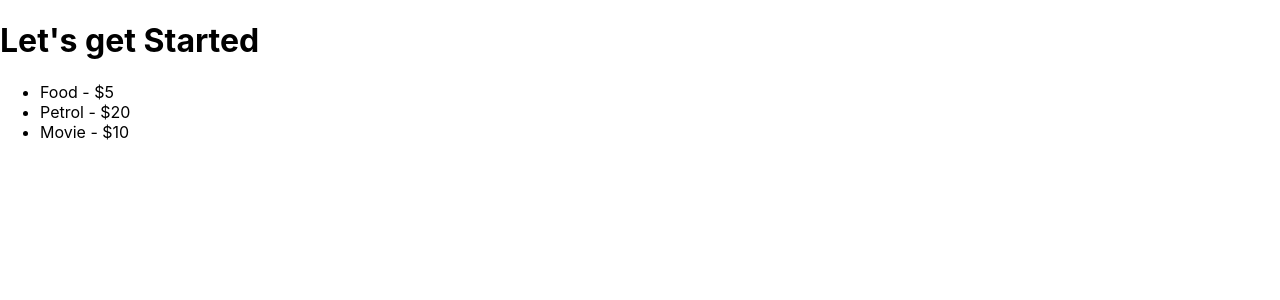
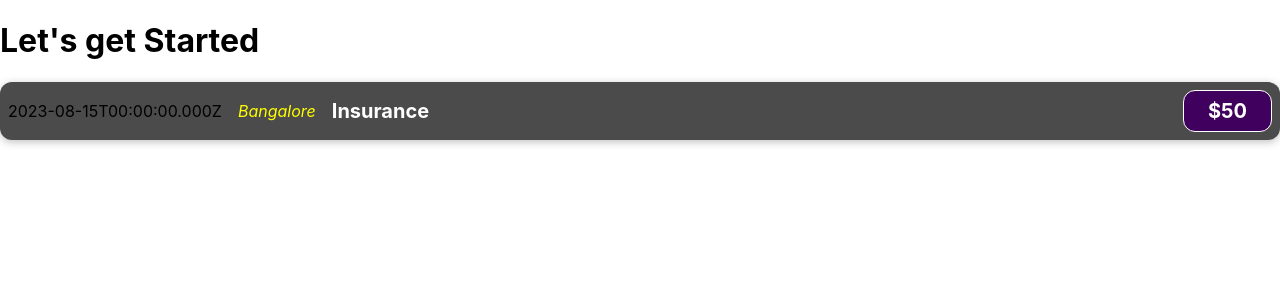
Before and after one commit to Jonathan5511/project-one, a React (Create React App) app: page / in a window 1280 px wide. Shown: the top 300 px of the page. Built offline with nearby package versions, Linux system fonts and the light colour scheme.

Commit message:
Using JavaScript

```diff
--- /dev/null
+++ b/src/Components/ExpenseItem.css
@@ -0,0 +1,62 @@
+.expense-item {
+    display: flex;
+    justify-content: space-between;
+    align-items: center;
+    box-shadow: 0 2px 8px rgba(0, 0, 0, 0.25);
+    padding: 0.5rem;
+    margin: 1rem 0;
+    border-radius: 12px;
+    background-color: #4b4b4b;
+  }
+
+  .expense-item__location {
+    margin-left: 1rem;
+    color: yellow;
+    font-style: italic;
+  }
+
+  .expense-item__description {
+    display: flex;
+    flex-direction: column;
+    gap: 1rem;
+    align-items: flex-end;
+    flex-flow: column-reverse;
+    justify-content: flex-start;
+    flex: 1;
+  }
+
+  .expense-item h2 {
+    color: #3a3a3a;
+    font-size: 1rem;
+    flex: 1;
+    margin: 0 1rem;
+    color: white;
+  }
+
+  .expense-item__price {
+    font-size: 1rem;
+    font-weight: bold;
+    color: white;
+    background-color: #40005d;
+    border: 1px solid white;
+    padding: 0.5rem;
+    border-radius: 12px;
+  }
+
+  @media (min-width: 580px) {
+    .expense-item__description {
+      flex-direction: row;
+      align-items: center;
+      justify-content: flex-start;
+      flex: 1;
+    }
+
+    .expense-item__description h2 {
+      font-size: 1.25rem;
+    }
+
+    .expense-item__price {
+      font-size: 1.25rem;
+      padding: 0.5rem 1.5rem;
+    }
+  }
--- a/src/Components/ExpenseItem.js
+++ b/src/Components/ExpenseItem.js
@@ -1,12 +1,20 @@
-function ExpenseItem(){
-    return( <ul>
-        <li>Food - $5</li>
-        <li>Petrol - $20</li>
-        <li>Movie - $10</li>
-    </ul>
+import "./ExpenseItem.css";
 
-    );
-
+function ExpenseItem() {
+  const expenseDate = new Date(2023, 7, 15).toISOString();
+  const expenseTitle = "Insurance";
+  const expenseAmount = 50;
+  const expenseLocation = "Bangalore";
+  return (
+    <div className="expense-item">
+      <div>{expenseDate}</div>
+      <div className="expense-item__location">{expenseLocation}</div>
+      <div className="expense-item__description">
+        <h2>{expenseTitle}</h2>
+        <div className="expense-item__price">${expenseAmount}</div>
+      </div>
+    </div>
+  );
 }
 
-export default ExpenseItem
+export default ExpenseItem;
```
